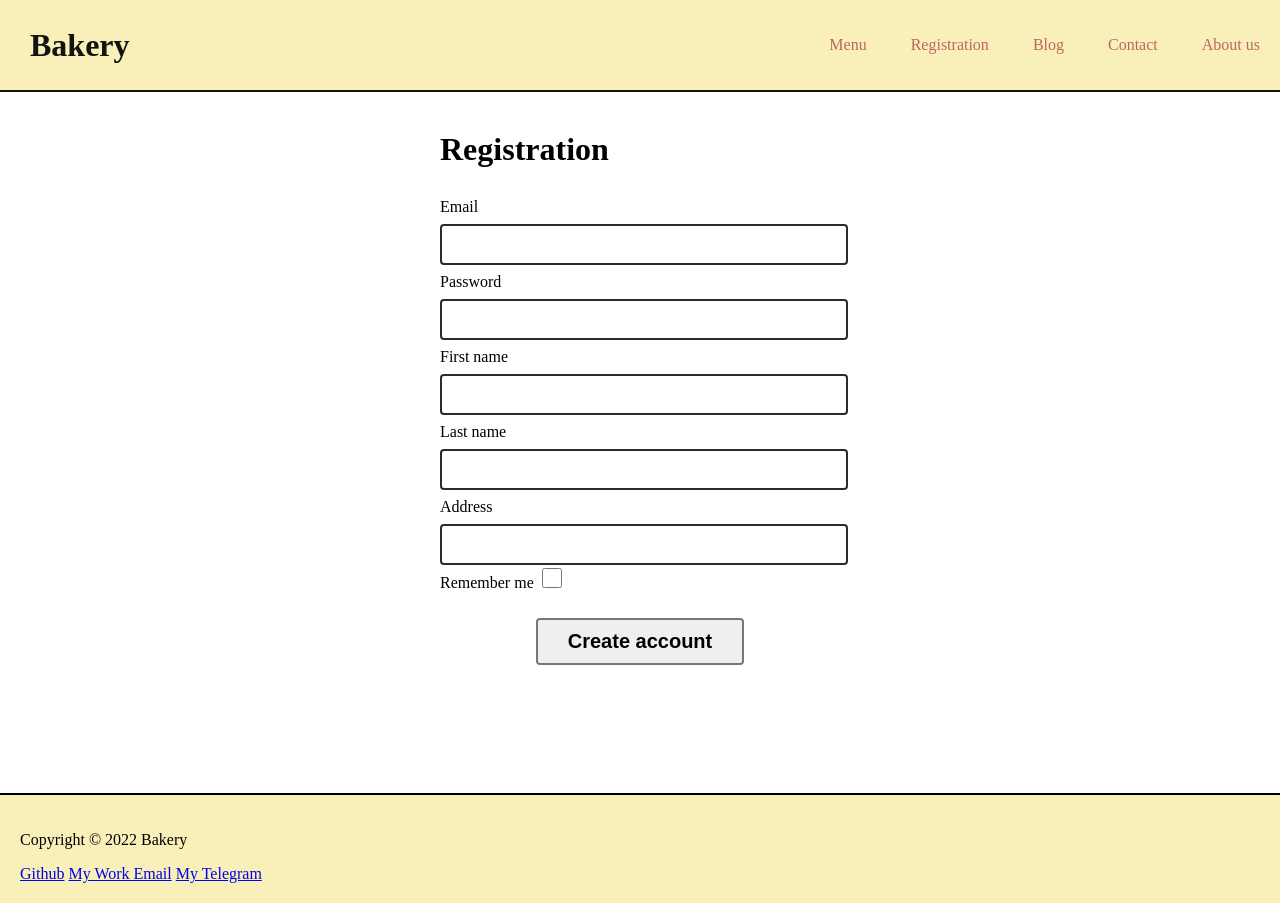
After one commit to stepanzubkov/Bakery, a Flask app: page /registration in a window 1280 px wide. The commit adds this page. Run offline with Flask 2, Linux system fonts and the light colour scheme.

Commit message:
Add registration

```diff
--- a/app.py
+++ b/app.py
@@ -1,16 +1,43 @@
-from flask import Flask, render_template, send_from_directory
-from db import db, migrate, Products
+from flask import Flask, render_template, send_from_directory, flash
+from flask_mail import Mail, Message
+from werkzeug.security import generate_password_hash as gen_hash
+# from werkzeug.security import check_password_hash as check_hash
+
+import os
+from base64 import b64encode
+from threading import Thread
+
+from forms import RegistrationForm
+from db import db, migrate, Products, Users
+
 
 app = Flask(__name__)
 app.config.from_pyfile('config.py')
 
 
+mail = Mail(app)
 db.init_app(app)
 migrate.init_app(app, db)
 
 
+def async_send_mail(app, msg):
+    with app.app_context():
+        mail.send(msg)
+
+
+def send_mail(subject, recipient, template, **kwargs):
+    msg = Message(
+        subject, sender=app.config['MAIL_DEFAULT_SENDER'],
+        recipients=[recipient])
+    msg.html = render_template(template, **kwargs)
+    thr = Thread(target=async_send_mail, args=[app, msg])
+    thr.start()
+    return thr
+
+
 @app.route('/', methods=['GET'])
 def index():
+    # Most popular products
     products = Products.query.order_by(Products.sales.desc()).all()
     return render_template('index.html', products=products, title='Home')
 
@@ -19,3 +46,57 @@ def index():
 def uploaded_file(filename):
     return send_from_directory(app.config['UPLOAD_FOLDER'],
                                filename)
+
+
+@app.route('/registration', methods=['GET', 'POST'])
+def registration():
+    form = RegistrationForm()
+    if form.validate_on_submit():
+        users_emails = [u.email for u in Users.query.all()]
+        if form.email.data in users_emails:
+            flash('Account with this email already exists', category='error')
+            return render_template('registration.html', title='Registration',
+                                   form=form)
+        try:
+            access_key = b64encode(os.urandom(50)).decode(
+                'utf-8').replace('/', '')
+            user = Users(first_name=form.first_name.data,
+                         last_name=form.last_name.data,
+                         email=form.email.data,
+                         password=gen_hash(form.password.data),
+                         address=form.address.data,
+                         access_key=access_key
+                         )
+            db.session.add(user)
+            db.session.commit()
+
+            send_mail(subject="Confirmation from Bakery",
+                      recipient=form.email.data,
+                      template='mail.html',
+                      name=f'{form.first_name.data} {form.last_name.data}',
+                      key=access_key, id=user.id)
+            flash('You have received a confirmation email', category='success')
+        except Exception as e:
+            print(f'ERROR WHILE ADDING USER: {e}')
+            flash('Something went wrong', category='error')
+            db.session.rollback()
+
+    return render_template('registration.html', title='Registration',
+                           form=form)
+
+
+@app.route('/confirm/<int:id>/<key>', methods=['GET'])
+def confirm(id, key):
+    user = Users.query.get(id)
+    if user.access_key == key:
+        try:
+            user.is_verified = True
+            db.session.add(user)
+            db.session.commit()
+            return "Success!"
+        except Exception as e:
+            print(f'ERROR WHILE CONFIRM EMAIL: {e}')
+            db.session.rollback()
+
+    else:
+        return "Wrong key"
--- a/db.py
+++ b/db.py
@@ -23,3 +23,15 @@ class Products(db.Model):
     sales = db.Column(db.Integer, default=0, nullable=False)
     image_url = db.Column(
         db.String(50), default='/pictures/notfound.png', nullable=False)
+
+
+class Users(db.Model):
+    id = db.Column(db.Integer, primary_key=True,
+                   nullable=False, autoincrement=True)
+    email = db.Column(db.String(100), nullable=False, unique=True)
+    password = db.Column(db.Text, nullable=False)
+    access_key = db.Column(db.String(100), nullable=False)
+    is_verified = db.Column(db.Boolean, default=False, nullable=False)
+    first_name = db.Column(db.String(50), nullable=False)
+    last_name = db.Column(db.String(50), nullable=False)
+    address = db.Column(db.String(100))
--- /dev/null
+++ b/forms.py
@@ -0,0 +1,28 @@
+from flask_wtf import FlaskForm
+from wtforms import StringField, EmailField, PasswordField, SubmitField, BooleanField
+from wtforms.validators import Length, Email, DataRequired
+
+
+class RegistrationForm(FlaskForm):
+    email = EmailField('Email', validators=[
+        Email('Incorrect email'),
+        Length(min=10, max=100, message='Incorrect length'),
+        DataRequired()
+    ])
+    password = PasswordField('Password', validators=[
+        Length(min=4, max=100, message='Incorrect length'),
+        DataRequired()
+    ])
+    first_name = StringField('First name', validators=[
+        Length(min=2, max=50, message='Incorrect length'),
+        DataRequired()
+    ])
+    last_name = StringField('Last name', validators=[
+        Length(min=2, max=50, message='Incorrect length'),
+        DataRequired()
+    ])
+    address = StringField('Address', validators=[
+        Length(min=-1, max=100, message='Incorrect length'),
+    ])
+    remember_me = BooleanField('Remember me')
+    submit = SubmitField('Create account')
--- a/requirements.txt
+++ b/requirements.txt
@@ -1,4 +1,7 @@
 flask
 flask-sqlalchemy
 flask-migrate
+flask-wtf
+flask-mail
+email-validator
 psycopg2-binary
--- a/static/css/style.css
+++ b/static/css/style.css
@@ -13,9 +13,9 @@ header {
     top: 0;
     z-index: 10;
     width: 100%;
-    background-color: #f9efb8;
     align-items: center;
     height: 90px;
+    background-color: #f9efb8;
 }
 
 h1.logo {
@@ -34,6 +34,7 @@ menu.menu a.menu_link {
 
 div#content {
     padding: 110px 60px;
+    background-color: white;
 }
 
 div.popular_products {
@@ -55,7 +56,60 @@ div.popular_product img {
 }
 
 footer {
-    background-color: #f9efb8;
     padding: 20px;
     border-top: 2px solid black;
+    background-color: #f9efb8;
 }
+
+label {
+    display: block;
+    padding: 8px 0px;
+}
+
+input.submit {
+    display: block;
+    padding: 10px 30px;
+    margin: 18px auto;
+    font-size: 20px;
+    font-weight: bold;
+    border: 2px solid #777777;
+    border-radius: 4px;
+}
+
+form.registration {
+    margin: 0 auto;
+    width: 400px;
+}
+
+input.basic_field {
+    width: 100%;
+    height: 35px;
+    font-size: 24px;
+    border-radius: 4px;
+    outline: none;
+    border: 2px solid #2b2b2b;
+}
+
+input.basic_checkbox {
+    width: 20px;
+    height: 20px;
+}
+
+span.flash_success,
+span.flash_error {
+    color: white;
+    display: block;
+    width: 95%;
+    padding: 12px 16px;
+    margin: 20px 0px;
+}
+
+span.flash_success {
+    background-color: #12A243;
+    border: 2px solid #12AF12
+}
+
+span.flash_error  {
+    background-color: #A21243;
+    border: 2px solid #AF1212;
+}
--- a/templates/base.html
+++ b/templates/base.html
@@ -18,7 +18,7 @@
         </div>
         <menu class="menu">
             <a href="/" class="menu_link">Menu</a>
-            <a href="/" class="menu_link">Profile</a>
+            <a href="/registration" class="menu_link">Registration</a>
             <a href="/" class="menu_link">Blog</a>
             <a href="/" class="menu_link">Contact</a>
             <a href="/" class="menu_link">About us</a>
--- a/templates/index.html
+++ b/templates/index.html
@@ -24,4 +24,5 @@
     {% endfor %}
 
 </div>
+
 {% endblock content %}
--- /dev/null
+++ b/templates/registration.html
@@ -0,0 +1,18 @@
+{% extends 'base.html' %}
+{% block content %}
+{{ super() }}
+<form action="/registration" method="post" class="registration">
+    {% for cat, msg in get_flashed_messages(True) %}
+            <span class="flash_{{cat}}">{{msg}}</span>
+    {% endfor %}
+
+    <h1 class="form_title">Registration</h1>
+    {{ form.csrf_token() }}
+    {% for field in form if field.name not in ['csrf_token', 'submit', 'remember_me'] %}
+            {{ field.label() }}
+            {{ field(class='basic_field') }}
+    {% endfor %}
+    {{ form.remember_me.label(style='display: inline-block;') }} {{ form.remember_me(class='basic_checkbox') }}
+    {{ form.submit(class='submit') }}
+</form>
+{% endblock %}
```
Also changed, not shown: config.py (+7 -0 lines), migrations/versions/01dfa9f9c3e2_add_users_table.py (added, +50 -0 lines), migrations/versions/7e37e11e07f3_make_users_emil_unique.py (added, +28 -0 lines), templates/mail.html (added, +16 -0 lines).
